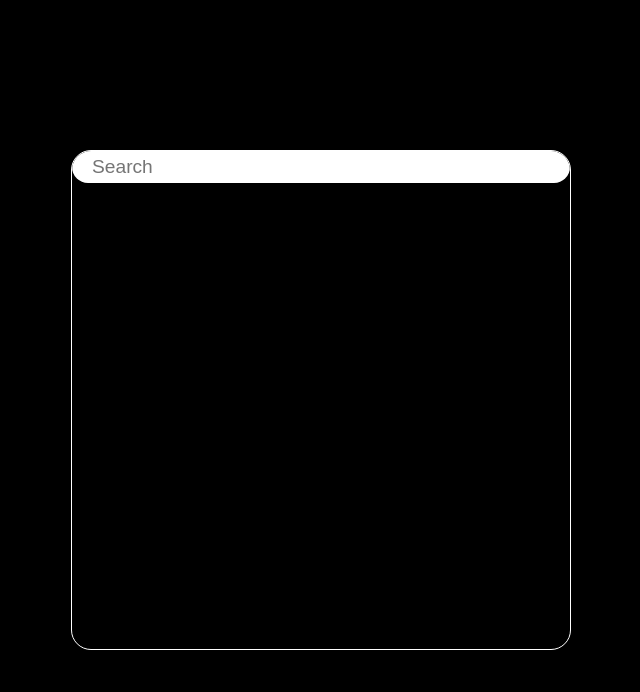
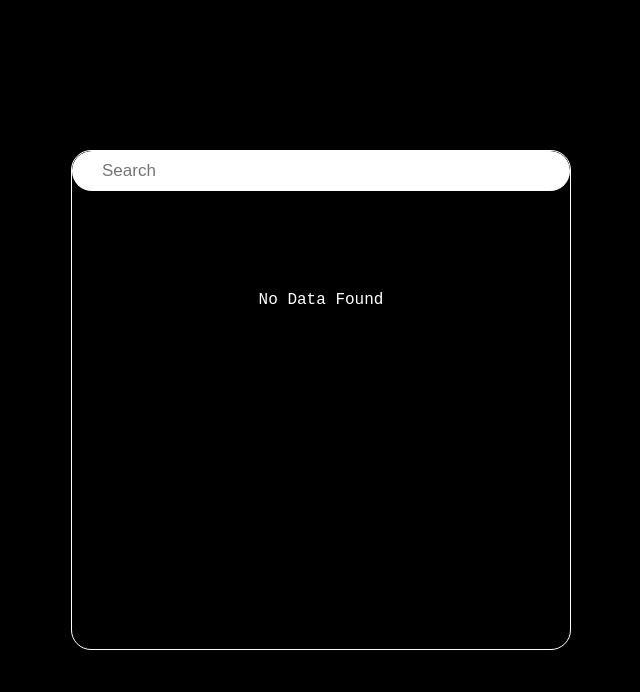
Before and after one commit to virajj014/JS_RealtimeSearchBar, a plain HTML site: page index.html in a window 1280 px wide. Shown: the whole page, without its empty margins (319-959 px from the left). Drawn offline with Linux system fonts and the light colour scheme.

Commit message:
first commit

```diff
--- a/index.html
+++ b/index.html
@@ -5,59 +5,49 @@
     <meta charset="UTF-8">
     <meta http-equiv="X-UA-Compatible" content="IE=edge">
     <meta name="viewport" content="width=device-width, initial-scale=1.0">
-    <title>Document</title>
+    <title>Realtime SearchBar</title>
 </head>
 <style>
     * {
         margin: 0;
         padding: 0;
         box-sizing: border-box;
-        color: white;
     }
 
     body {
-        background-color: #000;
+        background-color: black;
         width: 100%;
-        height: 100vh;
+        min-height: 100vh;
         display: flex;
+        flex-direction: column;
         justify-content: center;
         align-items: center;
     }
 
+    .container {
+        width: 100%;
+        max-width: 500px;
+        border: 1px solid white;
+        border-radius: 20px;
+        height: 500px;
+        overflow: hidden;
+    }
+
     .searchbar {
         width: 100%;
-        /* max-width: 500px; */
-        /* height: 50px; */
-        background-color: #fff;
+        background-color: white;
         border-radius: 50px;
-        display: flex;
-        justify-content: space-between;
-        align-items: center;
         padding: 5px 20px;
-        box-shadow: 0 0 10px rgba(0, 0, 0, 0.2);
     }
 
     .searchbar input {
         width: 100%;
-        height: 100%;
         border: none;
+        padding: 5px 10px;
+        font-size: 17px;
         outline: none;
-        background-color: transparent;
-        font-size: 1.2rem;
-        font-weight: 500;
-        color: #000;
     }
 
-
-    .container {
-        width: 100%;
-        max-width: 500px;
-        border: 1px solid #fff;
-        border-radius: 20px;
-        height: 500px;
-        /* overflow-y: scroll; */
-        overflow: hidden;
-    }
 
     .result {
         height: 100%;
@@ -66,37 +56,41 @@
 
     .card {
         display: flex;
+        color: white;
         font-family: 'Courier New', Courier, monospace;
         justify-content: space-between;
         align-items: center;
         padding: 10px;
-        border-bottom: 1px solid #fff;
+        border-bottom: 1px solid white;
         width: 100%;
     }
 
-    .card-body {
-        display: flex;
-    }
 
-    .card-body p {
-        margin: 0 10px;
-        font-size: 12px;
+    #nomatches {
+        color: white;
+        font-family: 'Courier New', Courier, monospace;
+        text-align: center;
+        margin: 100px;
+        /* display: none; */
     }
 </style>
+
 
 <body>
     <div class="container">
         <div class="searchbar">
             <input type="text" placeholder="Search" id="searchinput">
         </div>
-
         <div class="result">
+            <p id="nomatches">No Data Found</p>
             <!-- <div class="card">
                 <div class="card-header">
                     <h3>John Doe</h3>
+                    <h4>john123@gmail.com</h4>
                 </div>
+
                 <div class="card-body">
-                    <p>Age: 30</p>,
+                    <p>Age: 30</p>
                     <p>Location: New York</p>
                 </div>
             </div> -->
@@ -214,52 +208,77 @@
         },
 
     ]
+    const search = document.querySelector('#searchinput');
+    const result = document.querySelector('.result');
 
 
-    const search = document.querySelector('#searchinput');
-    const searchBtn = document.querySelector('.searchbar button');
-    const container = document.querySelector('.container');
-    const result = document.querySelector('.result');
-
     const searchitem = () => {
-        console.log(search.value);
+        // console.log(search.value);
         let searchValue = '';
         let newdata = [];
+
         if (search.value.length > 0) {
             searchValue = search.value.toLowerCase();
+            // console.log(searchValue);
 
             newdata = data.filter((item) => {
+                // console.log(item.name.toLocaleLowerCase().includes(searchValue));
+
+
+                // if(item.name.toLocaleLowerCase().includes(searchValue)){
+                //     // console.log(item.name)
+                // }
+
+
                 return item.name.toLowerCase().includes(searchValue) || item.email.toLowerCase().includes(searchValue)
-                    || item.age.toLowerCase().includes(searchValue) || item.location.toLowerCase().includes(searchValue)
-                    ;
+                    || item.age.toLowerCase().includes(searchValue)
+                    || item.location.toLowerCase().includes(searchValue)
             })
+
+            // console.log(newdata);
+            showdata(newdata)
         }
 
-        console.log(newdata);
-        show(newdata);
     }
 
-    const show = (newdata) => {
+
+
+    const nomatches = document.querySelector('#nomatches');
+    const showdata = (newdata) => {
+        console.log(newdata);
         let html = "";
+
+
+        if (newdata.length > 0) {
             newdata.forEach((item) => {
                 html += `
             <div class="card">
                 <div class="card-header">
-                    <h4>${item.name}</h4>
+                    <h3>${item.name}</h3>
                     <h4>${item.email}</h4>
+                </div>
 
-                </div>
                 <div class="card-body">
-                    <p>Age: ${item.age}</p>,
+                    <p>Age: ${item.age}</p>
                     <p>Location: ${item.location}</p>
                 </div>
             </div>
             `
             })
+
             result.innerHTML = html;
         }
 
-    search.addEventListener('keyup', searchitem);
+        else {
+
+            console.log('No Data Found');
+            result.innerHTML = `<p id="nomatches">No Data Found</p>`;
+
+
+
+        }
+    }
+    search.addEventListener('keyup', searchitem)
 </script>
 
 </html>
```
Lines whose indentation alone changed are shown as unchanged.
